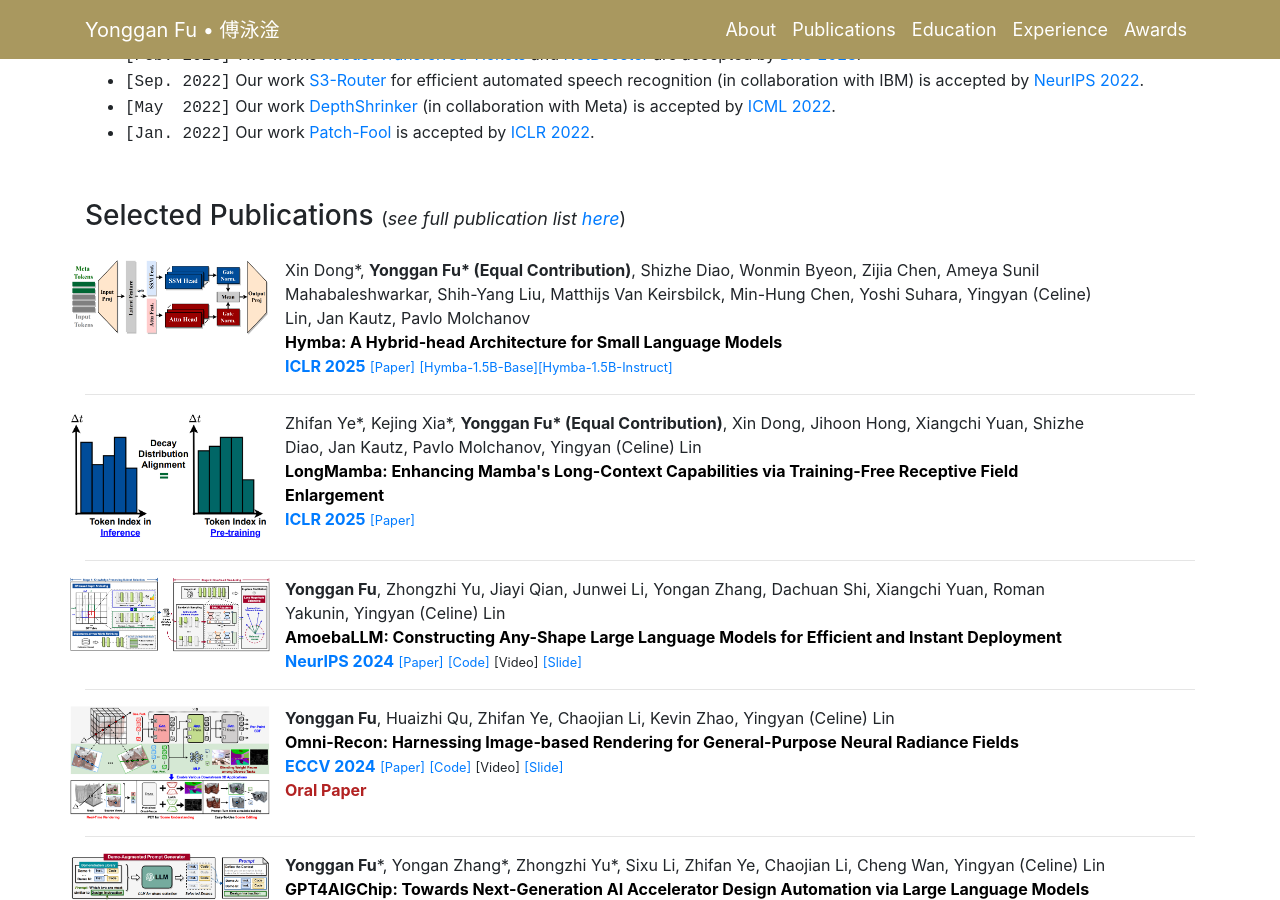
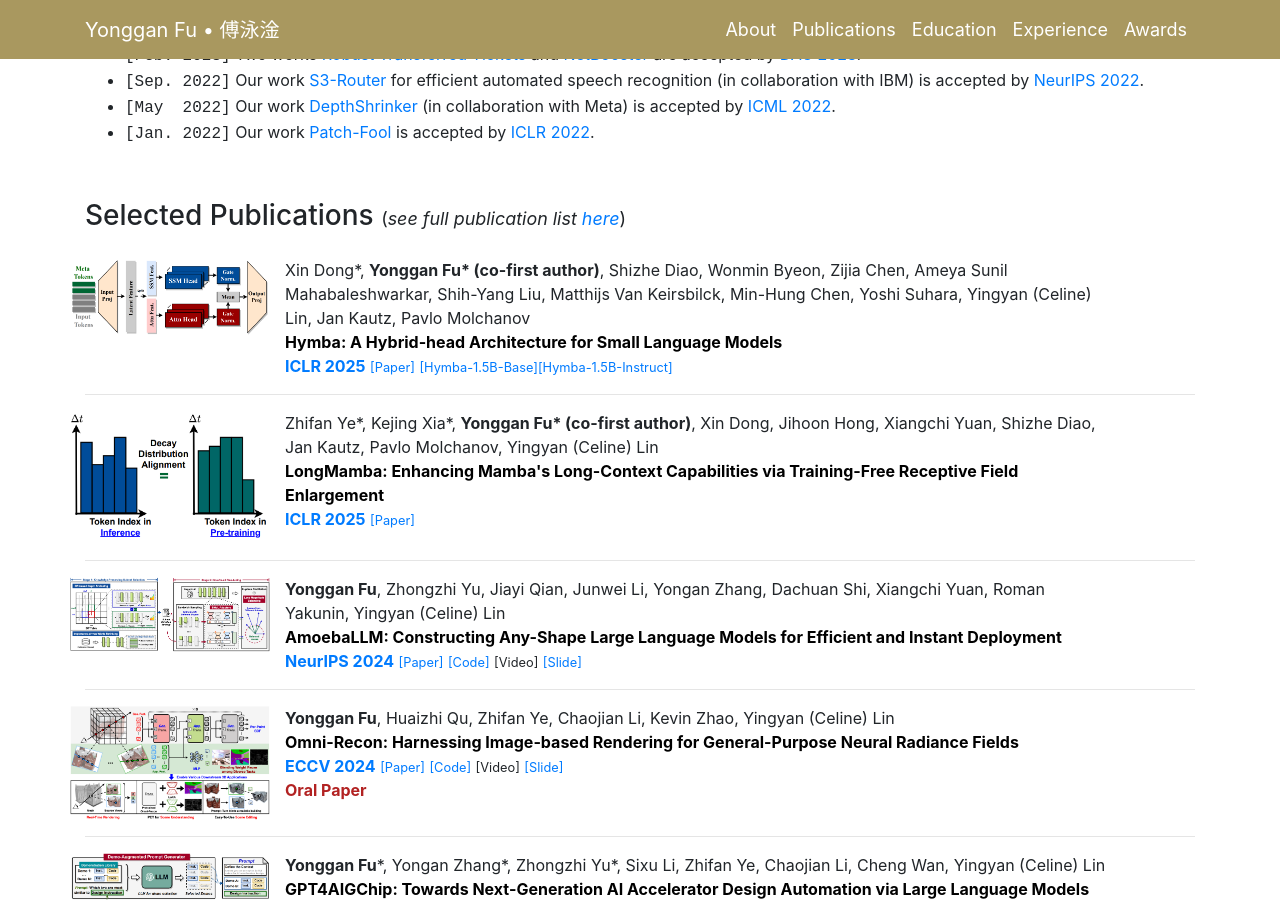
Before and after one commit to tilmto/tilmto.github.io, a Jekyll site: the page built from docs/index.markdown, in a window 1280 px wide and 900 px high, scrolled down 1102 px. Built offline with Jekyll 4.4.1, drawn with Linux system fonts in a browser that asks for light colours; nearby versions of some CDN libraries; a style sheet for code colours, icons or effects is not loaded.

Commit message:
minor changes

```diff
--- a/docs/_layouts/index.html
+++ b/docs/_layouts/index.html
@@ -240,7 +240,7 @@
 					<img class="img-fluid img-rounded" src="files/hymba.png" style="width:200px; border:0px solid black" alt="">
 				</div>
 				<div class="col-md-9">
-					Xin Dong*, <b>Yonggan Fu* (Equal Contribution)</b>, Shizhe Diao, Wonmin Byeon, Zijia Chen, Ameya Sunil Mahabaleshwarkar, Shih-Yang Liu, Matthijs Van Keirsbilck, Min-Hung Chen, Yoshi Suhara, Yingyan (Celine) Lin, Jan Kautz, Pavlo Molchanov
+					Xin Dong*, <b>Yonggan Fu* (co-first author)</b>, Shizhe Diao, Wonmin Byeon, Zijia Chen, Ameya Sunil Mahabaleshwarkar, Shih-Yang Liu, Matthijs Van Keirsbilck, Min-Hung Chen, Yoshi Suhara, Yingyan (Celine) Lin, Jan Kautz, Pavlo Molchanov
 				<br>
 				<b><font color="black">Hymba: A Hybrid-head Architecture for Small Language Models</font></b><br>
 				<b><a href="https://iclr.cc/" target="_blank">ICLR 2025</a></b>
@@ -255,7 +255,7 @@
 					<img class="img-fluid img-rounded" src="files/longmamba.png" style="width:200px; border:0px solid black" alt="">
 				</div>
 				<div class="col-md-9">
-					Zhifan Ye*, Kejing Xia*, <b>Yonggan Fu* (Equal Contribution)</b>, Xin Dong, Jihoon Hong, Xiangchi Yuan, Shizhe Diao, Jan Kautz, Pavlo Molchanov, Yingyan (Celine) Lin
+					Zhifan Ye*, Kejing Xia*, <b>Yonggan Fu* (co-first author)</b>, Xin Dong, Jihoon Hong, Xiangchi Yuan, Shizhe Diao, Jan Kautz, Pavlo Molchanov, Yingyan (Celine) Lin
 				<br>
 				<b><font color="black">LongMamba: Enhancing Mamba's Long-Context Capabilities via Training-Free Receptive Field Enlargement</font></b><br>
 				<b><a href="https://iclr.cc/" target="_blank">ICLR 2025</a></b>
```
